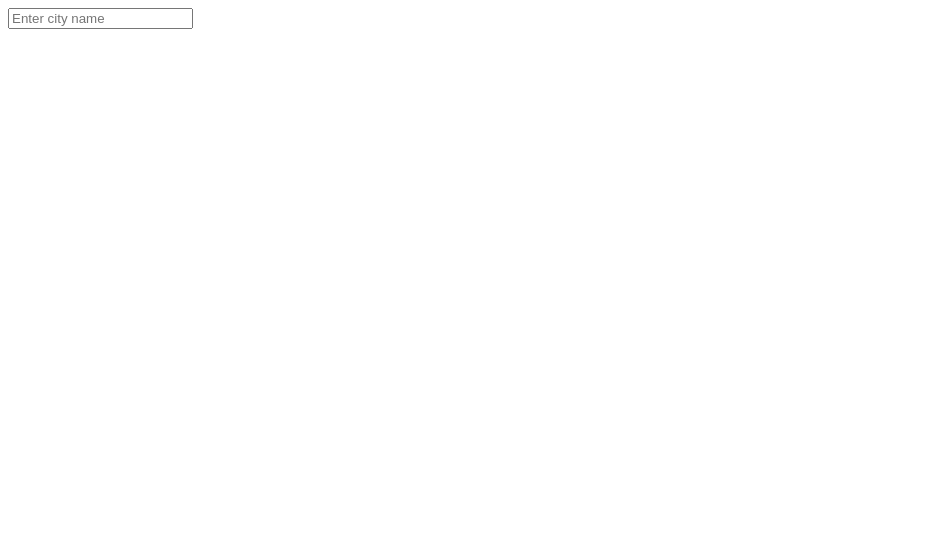
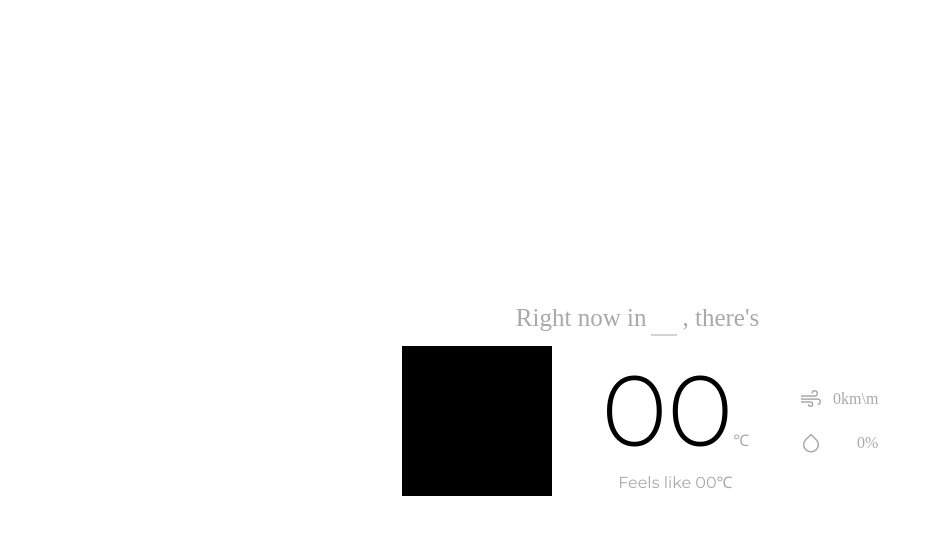
Before and after one commit to ZionLG/Weather-App, a website built with webpack: page src/template.html in a window 1280 px wide. Shown: the whole page, without its empty margins (0-933 px from the left). Built offline with nearby package versions, Linux system fonts and the light colour scheme.

Commit message:
add dom logic to display results

```diff
--- a/src/domLogic.js
+++ b/src/domLogic.js
@@ -3,15 +3,30 @@ import { weatherLogic } from "./weatherLogic";
 const domLogic = (() => {
   const form = document.querySelector("form");
   const cityField = document.getElementById("city");
+  const cityStatus = document.getElementById("city-status");
+  const temp = document.getElementById("temp");
+  const feelsLike = document.getElementById("temp-feels-like");
+  const windSpeed = document.getElementById("wind-speed");
+  const humidityLevel = document.getElementById("humidity-level");
 
   form.addEventListener("submit", (e) => {
     e.preventDefault();
     weatherLogic
       .getprocessedData(cityField.value, "metric")
-      .then((res) => console.table(res));
+      .then((res) => displayContent(res));
   });
 
-  return {};
+  const displayContent = (data) => {
+    cityField.value = `${data.name}, ${data.country}`;
+    cityField.style.width = `calc(${cityField.value.length}ch + 20px)`;
+    cityStatus.textContent = data.description;
+    temp.textContent = Math.round(data.temp);
+    feelsLike.textContent = Math.round(data.feels_like);
+    windSpeed.textContent = Math.round(data.wind_speed);
+    humidityLevel.textContent = data.humidity;
+  };
+
+  return { displayContent };
 })();
 
 export { domLogic };
--- a/src/styles/main.scss
+++ b/src/styles/main.scss
@@ -0,0 +1,80 @@
+@import url('https://fonts.googleapis.com/css2?family=Montserrat:wght@100;200;300;400&family=Roboto:wght@100;300;400;500;700;900&display=swap');
+
+.material-symbols-outlined {
+  font-variation-settings:
+    'FILL' 0,
+    'wght' 400,
+    'GRAD' 0,
+    'opsz' 48
+}
+
+#extra-info {
+  display: flex;
+  flex-direction: column;
+  justify-content: center;
+  gap: 20px;
+}
+
+#extra-info > div {
+  display: flex;
+  justify-content: space-between;
+  gap: 10px;
+  align-items: center;
+}
+body, html {
+  padding: 0;
+  margin: 0;
+  height: 100%;
+  color: #A9A9A9;
+}
+
+#city {
+  text-align: center;
+  font-size: 25px;
+  font-weight: bolder;
+  font-family: 'Courier New', Courier, monospace;
+  border: none;
+  width: 10px;
+  outline: none;
+  border-bottom: solid lightgray 2px;
+  padding: 0 0.5rem;
+}
+
+body {
+  display: flex;
+  flex-direction: column;
+  align-items: center;
+  justify-content: center;
+  gap: 10px;
+}
+
+#city-div {
+  font-size: 25px;
+  display: flex;
+  gap: 5px;
+}
+
+#status-pic {
+  background-color: black;
+  min-width: 150px;
+  min-height: 150px;
+}
+
+#main-info {
+  display: flex;
+  gap: 50px;
+}
+
+#city-temp {
+  font-family: 'Montserrat', Arial;
+  display: flex;
+  flex-direction: column;
+  justify-content: center;
+  align-items: center;
+}
+
+#temp {
+  font-size: 100px;
+  color: black;
+  font-weight: 300;
+}
--- a/src/template.html
+++ b/src/template.html
@@ -1,11 +1,42 @@
 <!DOCTYPE html>
 <html lang="en">
   <head>
+    <link
+      rel="stylesheet"
+      href="https://fonts.googleapis.com/css2?family=Material+Symbols+Outlined:opsz,wght,FILL,GRAD@48,400,0,0"
+    />
     <title>Weather App</title>
   </head>
   <body>
-    <form>
-      <input type="input" placeholder="Enter city name" id="city" />
-    </form>
+    <div id="city-div">
+      <span>Right now in</span>
+      <form>
+        <input
+          type="input"
+          id="city"
+          onkeydown="this.style.width = 'calc(' + (this.value.length) + 'ch + 20px)';"
+          onkeyup="this.style.width = 'calc(' + (this.value.length) + 'ch + 20px)';"
+        />
+      </form>
+      <span>, there's</span>
+      <span id="city-status"></span>
+    </div>
+    <div id="main-info">
+      <div id="status-pic"></div>
+      <div id="city-temp">
+        <span><span id="temp">00</span>&#8451;</span>
+        <span>Feels like <span id="temp-feels-like">00</span>&#8451;</span>
+      </div>
+      <div id="extra-info">
+        <div id="wind">
+          <span class="material-symbols-outlined">air</span>
+          <span><span id="wind-speed">0</span><span>km\m</span></span>
+        </div>
+        <div id="humidity">
+          <span class="material-symbols-outlined">humidity_low</span>
+          <span><span id="humidity-level">0</span><span>%</span></span>
+        </div>
+      </div>
+    </div>
   </body>
 </html>
--- a/src/weatherLogic.js
+++ b/src/weatherLogic.js
@@ -6,9 +6,10 @@ const weatherLogic = (() => {
         `http://api.openweathermap.org/data/2.5/weather?q=${cityName}&APPID=${_apiKey}&units=${unit}`
       );
       const data = await response.json();
+      console.log(data);
       return data;
     } catch (error) {
-      console.log(error);
+      return data;
     }
   };
   const getprocessedData = async (cityName, unit) => {
@@ -25,7 +26,15 @@ const weatherLogic = (() => {
         wind_speed: data.wind.speed,
       };
     } catch (error) {
-      console.error("Not Found");
+      return {
+        name: cityName,
+        country: "??",
+        temp: 0,
+        feels_like: 0,
+        description: "",
+        humidity: 0,
+        wind_speed: 0,
+      };
     }
   };
   return { getprocessedData };
```
